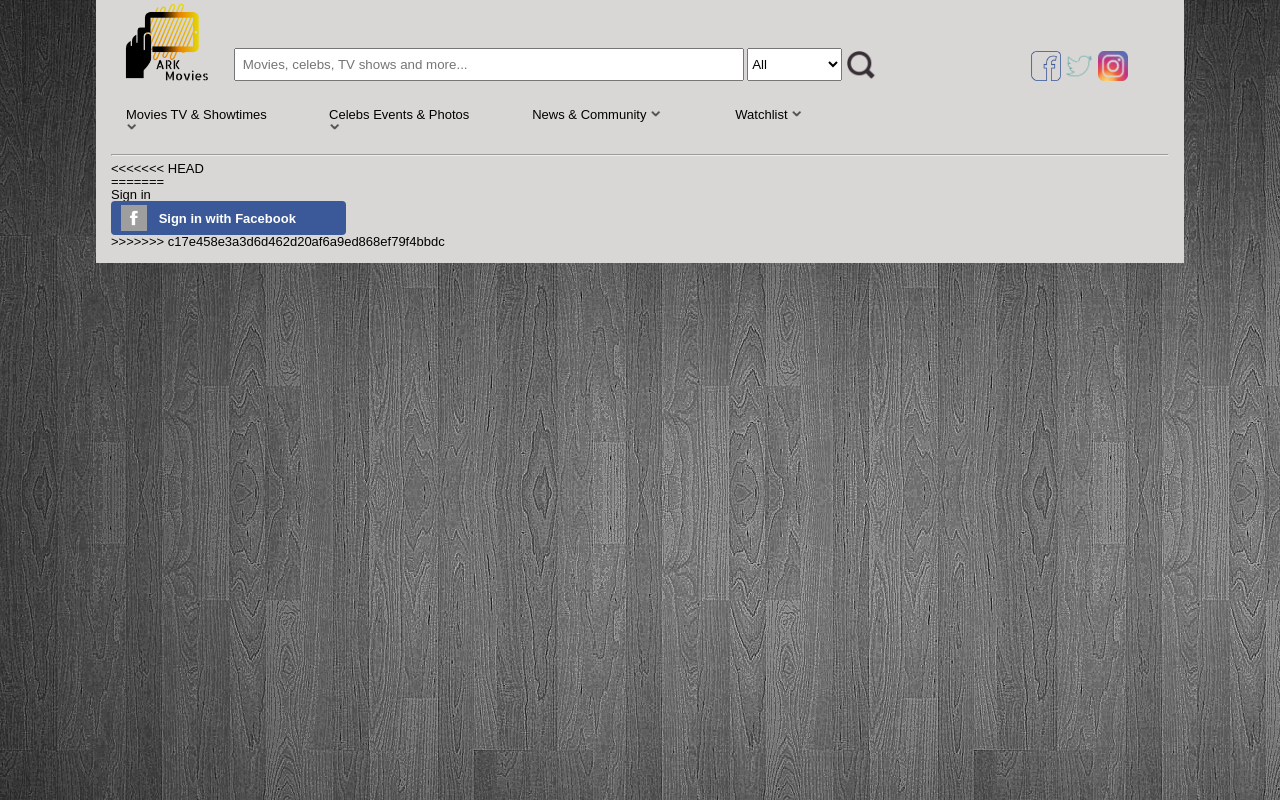
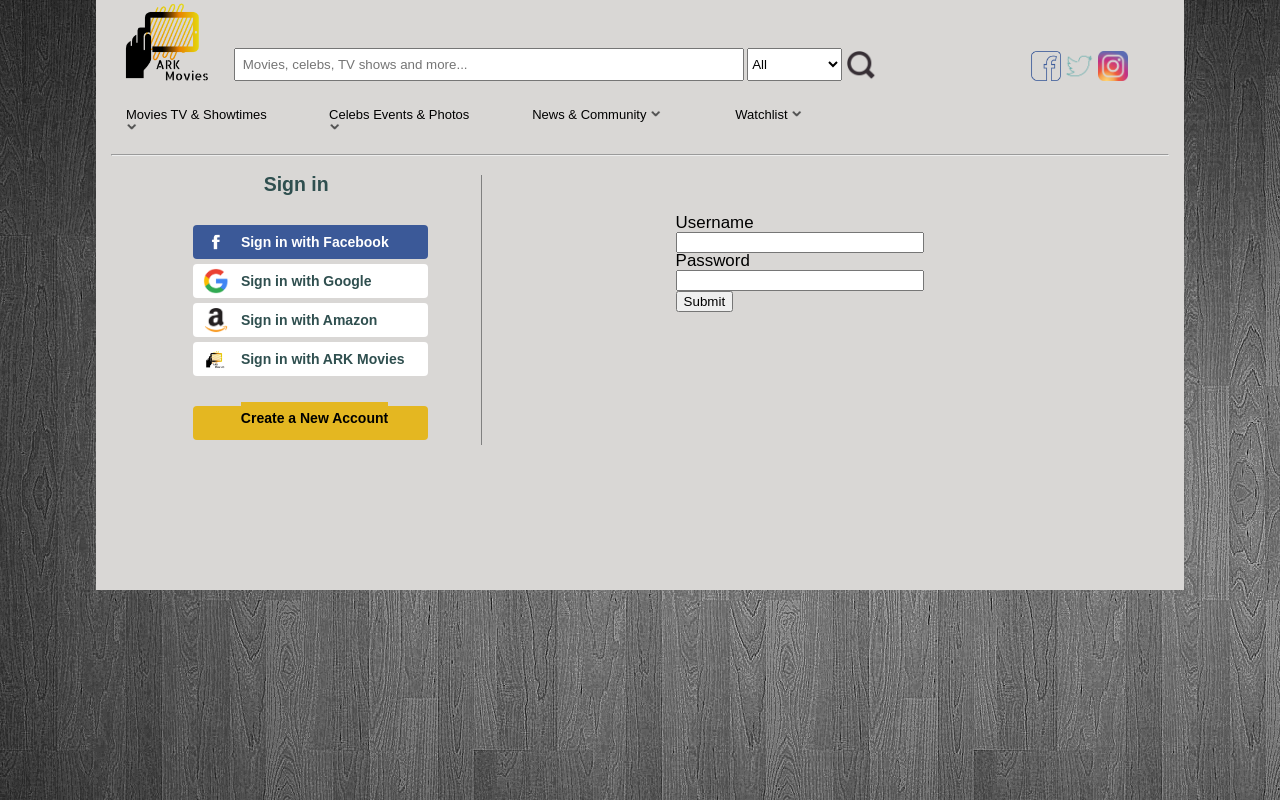
Before and after one commit to rymenivanov/IMDBest, a plain HTML site: page index.html in a window 1280 px wide. Drawn offline with Linux system fonts and the light colour scheme; grey boxes are pictures that could not be loaded.

Commit message:
Added the rest of the sign in buttons, benefits form, half complete sign in form

```diff
--- a/index.html
+++ b/index.html
@@ -73,21 +73,54 @@
             </nav>
         </header>
         <hr>
-<<<<<<< HEAD
+        <br>
+        <main>
+            <div class="sign" id="sign">
+                <h2>Sign in</h2>
+                <a id="facebookButton" class="logins" href="https://www.facebook.com/">
+                <span ><img id="facebookLogo" src="images/facebook2.png" alt=""></span>
+                <span id="facebookLogin">Sign in with Facebook</span>
+                </a>
+                <a class="logins" href="https://www.google.com/">
+                    <span><img src="images/google.png" alt=""></span>
+                    <span>Sign in with Google</span>
+                </a>
+                <a class="logins" href="https://www.amazon.com/">
+                    <span><img src="images/amazon.png" alt=""></span>
+                    <span>Sign in with Amazon</span>
+                </a>
+                <a class="logins" href="">
+                    <span><img src="images/logo.png" alt=""></span>
+                    <span>Sign in with ARK Movies</span>
+                </a>
+                <a id="arkButton" class="logins" href="">
+                    <span id="arkCreate">Create a New Account</span>
+                </a>
+
+            </div>
+
+            <div class="sign" id="signInBenefits">
+                <h2>Benefits of your free IMDb account</h2>
+                <img src="images/movies.png" alt="">
+                Lorem, ipsum dolor sit amet consectetur adipisicing elit. Nobis facere est sequi aliquam debitis eum, numquam exercitationem ipsa vel mollitia enim laboriosam necessitatibus corrupti, nihil sed! Repellat nesciunt eos vitae!
+            </div>
+
+            <div class="sign" id="signOrCreate">
+
+                <div id="form">
+                    <form class="form" id="formSignIn" action="" method="post">
+                        <label for="inputName">Username</label>
+                        <input type="text" name="" id="inputName">
+                        <label for="inputPassword">Password</label>
+                        <input type="password" name="" id="inputPassword">
+                        <input type="submit" value="Submit">
+                    </form>
+                </div>
+            </div>
+        </main>
         <footer>
 
         </footer>
-=======
-        <main>
-            <div>
-                <h2>Sign in</h2>
-                <a class="logins"href="">
-                <span ><img id="facebookLogo" src="images/facebook2.png" alt=""></span>
-                <span id="facebookLogin">Sign in with Facebook</span>
-            </a>
-            </div>
-        </main>
->>>>>>> c17e458e3a3d6d462d20af6a9ed868ef79f4bbdc
     </div>
 </body>
 
--- a/styles/styles.css
+++ b/styles/styles.css
@@ -10,7 +10,7 @@
     background-color: #D9D7D5;
     padding: 15px;
     box-sizing: border-box;
-    margin: 0 auto;
+    margin: auto;
     font-family: Arial, Helvetica, sans-serif;
     font-size: 13px;
 }
@@ -89,30 +89,122 @@ nav ul li span img {
     margin-bottom: -12px;
 }
 
-#facebookLogo {
-    background: url(http://www.freeiconspng.com/uploads/facebook-transparent-logo-png-0.png) no-repeat;
+.logins > span > img {
     height: 26px;
     width: 26px;
     display: inline-block;
     vertical-align: middle;
 }
 
+.logins > span:last-of-type {
+    font-weight: bold;
+    vertical-align: middle;
+    margin-left: 8px;
+    color: darkslategray;
+}
+
 #facebookLogin {
     background-color: #3B5998;
     color: white;
-    font-weight: bold;
-    vertical-align: middle;
-    margin-left: 8px;
+}
+
+#facebookButton {
+    background-color: #3B5998;
 }
 
 .logins {
     height: 34px;
     width: 235px;
     text-decoration: none;
-    background-color: #3B5998;
     display: block;
     position: relative;
     border-radius: 4px;
     padding: 4px 10px;
     box-sizing: border-box;
+    background-color: white;
+    margin-bottom: 5px;
+    margin-left: 82px;
+    font-size:14px;
 }
+
+#arkCreate {
+    background-color: #E4B721;
+    color: black;
+    font-weight: 900;
+    vertical-align: middle;
+    margin-left: 8px;
+    text-align: center;
+    padding-top: 8px;
+}
+#arkButton {
+    background-color: #E4B721;
+    vertical-align: middle;
+    text-align: center;
+    margin-top: 30px;
+}
+
+#sign {
+    width: 35%;
+    float: left;
+    border-right: 1px solid grey
+}
+
+#signInBenefits {
+    width: 64.9%;
+    height: 233px; /* to be changed */
+    float: left;
+    display: none
+}
+
+#signInBenefits > img {
+     display: block;
+     height: 200px;
+     margin-left: 30px;
+}
+
+main {
+    /* background-color: white; */
+    min-height: 400px;
+}
+
+.sign > h2 {
+     text-align: center;
+     font-weight: bold;
+     margin-bottom: 30px;
+     /* margin-top: 20px; */
+     font-size: 1.5em;
+     color: darkslategray;
+ }
+
+.sign label {
+    display: block;
+}
+.sign input[type=submit] {
+    display: block;
+}
+
+
+#form {
+margin: auto;
+width: 300px;
+height: 300px;
+font-size: 1.3em;
+vertical-align: middle;
+/* border: 2px solid grey;
+border-radius: 0.2em; */
+}
+#signOrCreate{
+    width: 64.9%;
+    margin: auto;
+
+}
+.sign {
+    float: left;
+}
+#form input[id]{
+
+    width: 80%;
+}
+form {
+    margin-top: 40px;
+}
```
Also changed, not shown: images/amazon.png (added), images/google.png (added), images/movies.png (added).
